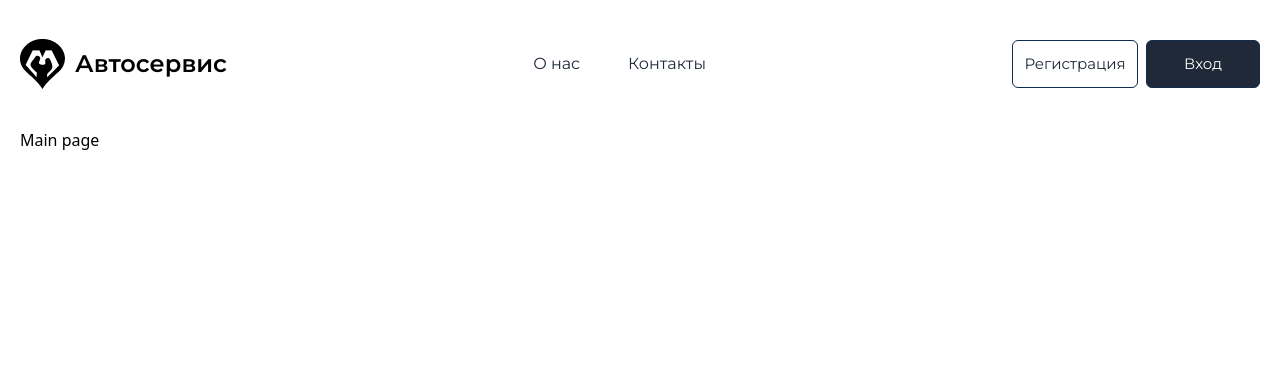
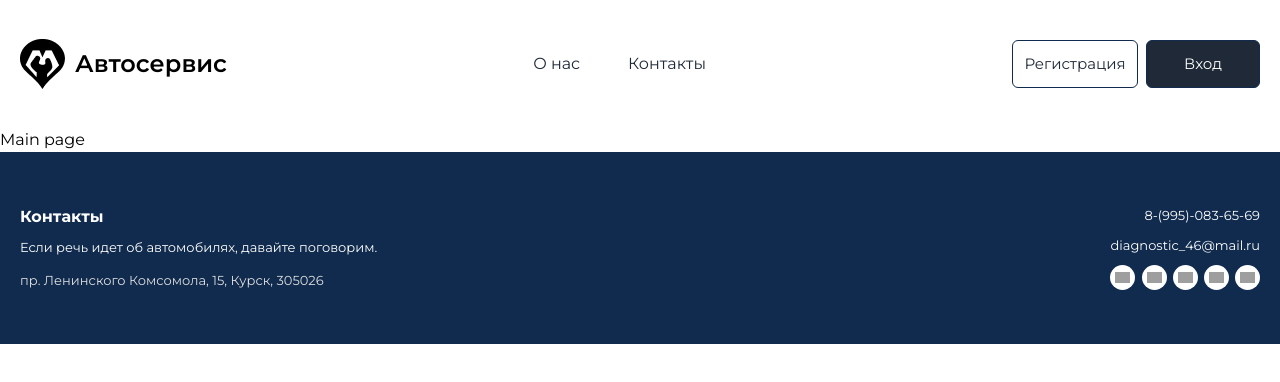
Before and after one commit to Josiren/diag-app, a Next.js app: page / in a window 1280 px wide. Shown: the top 382 px of the page. Built offline with nearby package versions, Linux system fonts and the light colour scheme; grey boxes are pictures that could not be loaded.

Commit message:
add footer

```diff
--- a/src/app/layout.tsx
+++ b/src/app/layout.tsx
@@ -2,10 +2,11 @@ import type { Metadata } from "next";
 import { montserrat } from "@/app/ui/fonts";
 import "./globals.css";
 import TopNav from "@/app/ui/nav/topnav";
+import Footer from "@/app/ui/footer/footer";
 
 export const metadata: Metadata = {
-  title: "Diagnost_46",
-  description: "Generated by create next app",
+  title: "DIAGNOST46 | Автосервис",
+  description: "The project Car Autoservice focuses on providing comprehensive automotive maintenance and repair services to ensure vehicle performance and safety.",
 };
 
 export default function RootLayout({
@@ -15,11 +16,12 @@ export default function RootLayout({
 }>) {
   return (
     <html lang="en">
-      <body className={"\${montserrat.className} min-h-screen"}>
+    <body className={`${montserrat.className} min-h-screen`}>
         <div className="flex flex-col items-center m-auto max-w-[1240px]">
           <TopNav />
         </div>
-        <main className="flex-col m-auto max-w-[1240px]">{children}</main>
+        <main className="flex-col">{children}</main>
+        <Footer/>
       </body>
     </html>
   );
--- /dev/null
+++ b/src/app/ui/footer/footer.tsx
@@ -0,0 +1,9 @@
+import Contacts from "@/app/ui/footer/ui/contacts";
+
+export default function Footer() {
+    return (
+        <section className="flex bg-[#102B4E]">
+            <Contacts/>
+        </section>
+    );
+}
--- /dev/null
+++ b/src/app/ui/footer/ui/contacts.tsx
@@ -0,0 +1,60 @@
+import FooterLinks from "@/app/ui/footer/ui/footerlinks";
+
+export default function Contacts() {
+    return (
+        <div className="flex justify-between items-center h-48 max-w-[1240px] m-auto w-full">
+            <div className="flex flex-col">
+                <h3 className="text-white text-[16px] font-bold">Контакты</h3>
+                <p className="text-[13px] text-white mt-[8.5px]">Если речь идет об автомобилях, давайте поговорим.</p>
+                <p className="text-[13px] text-[#DFDFDF] mt-[14px]">пр. Ленинского Комсомола, 15, Курск, 305026</p>
+            </div>
+            <div className="flex flex-col gap-2.5">
+                <a href="tel:8-(995)-083-65-69" className="text-[13px] text-right text-white">8-(995)-083-65-69</a>
+                <a href="mailto:diagnostic_46@mail.ru" className="text-[13px] text-right text-white">diagnostic_46@mail.ru</a>
+                    <FooterLinks/>
+            </div>
+        </div>
+    );
+}
+{/*<div className="flex justify-between">*/}
+{/*    <a href="mailto:diagnostic46a@gmail.com" className="w-[25px] flex justify-center items-centerh-[25px] rounded-full bg-white border border-transparent transition-all duration-300 hover:bg-transparent hover:border-white">*/}
+{/*        <Image*/}
+{/*            src={GoogleIcon}*/}
+{/*            alt="Google"*/}
+{/*            width={15}*/}
+{/*            height={15}*/}
+{/*        />*/}
+{/*    </a>*/}
+{/*    <a href="mailto:diagnostic_46@mail.ru" className="w-[25px] flex justify-center items-centerh-[25px] rounded-full bg-white border border-transparent transition-all duration-300 hover:bg-transparent hover:border-white">*/}
+{/*        <Image*/}
+{/*            src={MailIcon}*/}
+{/*            alt="Mail"*/}
+{/*            width={15}*/}
+{/*            height={15}*/}
+{/*        />*/}
+{/*    </a>*/}
+{/*    <a href="https://vk.com/diagnost_46" className="w-[25px] flex justify-center items-center h-[25px] rounded-full bg-white border border-transparent transition-all duration-300 hover:bg-transparent hover:border-white">*/}
+{/*        <Image*/}
+{/*            src={VkIcon}*/}
+{/*            alt="VK"*/}
+{/*            width={15}*/}
+{/*            height={15}*/}
+{/*        />*/}
+{/*    </a>*/}
+{/*    <a href="https://wa.link/2wx385" className="w-[25px] flex justify-center items-center h-[25px] rounded-full bg-white border border-transparent transition-all duration-300 hover:bg-transparent hover:border-white">*/}
+{/*        <Image*/}
+{/*            src={WhatsAppIcon}*/}
+{/*            alt="WhatsApp"*/}
+{/*            width={15}*/}
+{/*            height={15}*/}
+{/*        />*/}
+{/*    </a>*/}
+{/*    <a href="https://t.me/+79950836569" className="w-[25px] flex justify-center items-center h-[25px] rounded-full bg-white border border-transparent transition-all duration-300 hover:bg-transparent hover:border-white">*/}
+{/*        <Image*/}
+{/*            src={TelegramIcon}*/}
+{/*            alt="Telegram"*/}
+{/*            width={15}*/}
+{/*            height={15}*/}
+{/*        />*/}
+{/*    </a>*/}
+{/*</div>*/}
--- /dev/null
+++ b/src/app/ui/footer/ui/footerlinks.tsx
@@ -0,0 +1,54 @@
+import Image from "next/image";
+import Link from "next/link";
+
+// Icons
+import GoogleIcon from "../../../../../public/footer/icons/google.svg";
+import MailIcon from "../../../../../public/footer/icons/mail.svg";
+import VkIcon from "../../../../../public/footer/icons/vk.svg";
+import WhatsAppIcon from "../../../../../public/footer/icons/whats_app.svg";
+import TelegramIcon from "../../../../../public/footer/icons/telegram.svg";
+
+const links = [
+    {
+        href: "mailto:diagnostic46a@gmail.com",
+        icon: GoogleIcon,
+        alt: "Google",
+    },
+    {
+        href: "mailto:diagnostic46a@gmail.com",
+        icon: MailIcon,
+        alt: "Mail",
+    },
+    {
+        href: "https://vk.com/diagnost_46",
+        icon: VkIcon,
+        alt: "VK",
+    },
+    {
+        href: "https://wa.link/2wx385",
+        icon: WhatsAppIcon,
+        alt: "WhatsApp",
+    },
+    {
+        href: "https://t.me/+79950836569",
+        icon: TelegramIcon,
+        alt: "Telegram",
+    },
+];
+
+export default function FooterLinks() {
+    return (
+        <div className="flex justify-between">
+            {links.map((link, index) => (
+                <Link
+                    key={index}
+                    href={link.href}
+                    target="_blank"
+                    className="w-[25px] flex justify-center items-center h-[25px] rounded-full bg-white"
+                >
+                    <Image src={link.icon} alt={link.alt} width={15} height={15} />
+                </Link>
+            ))}
+        </div>
+    );
+}
```
